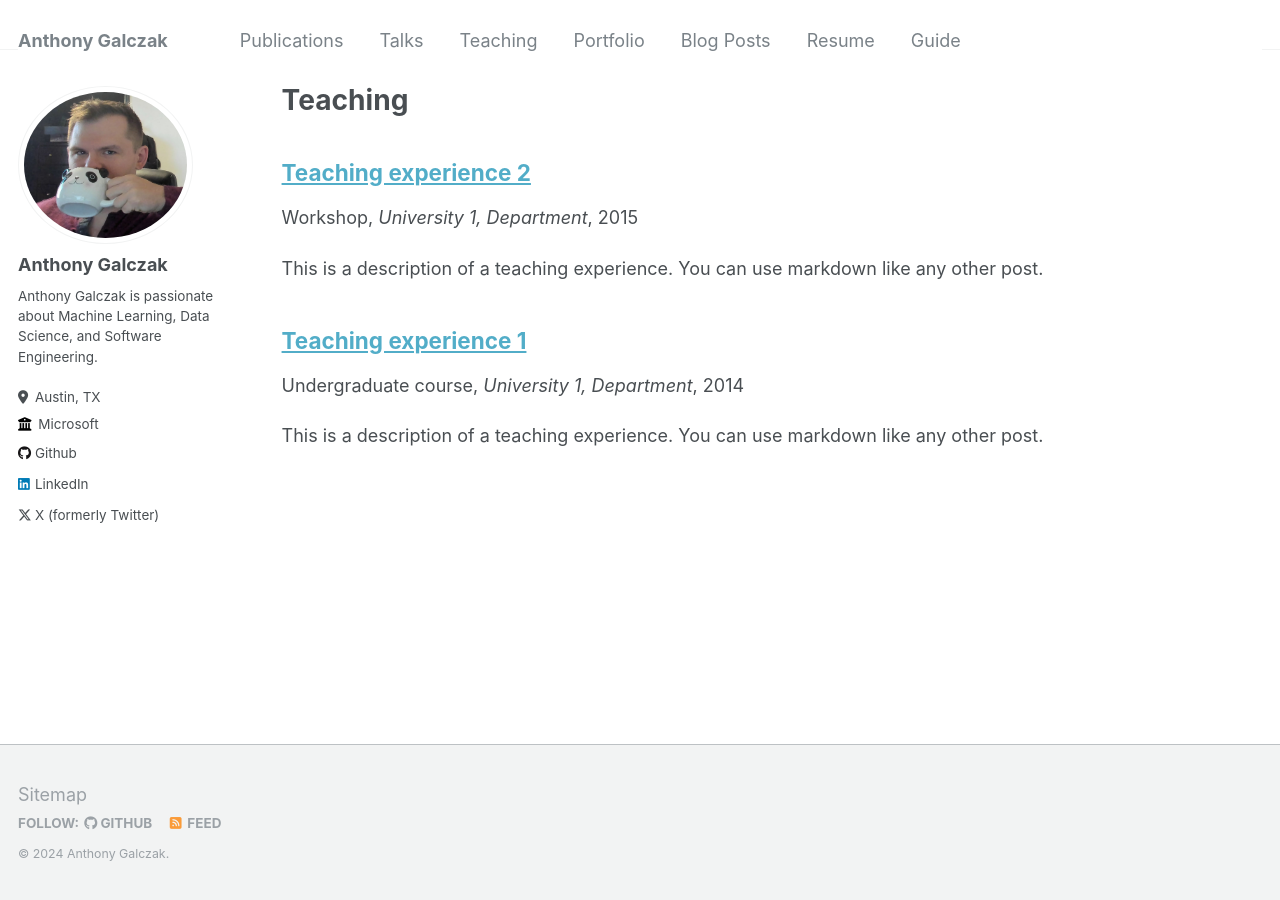
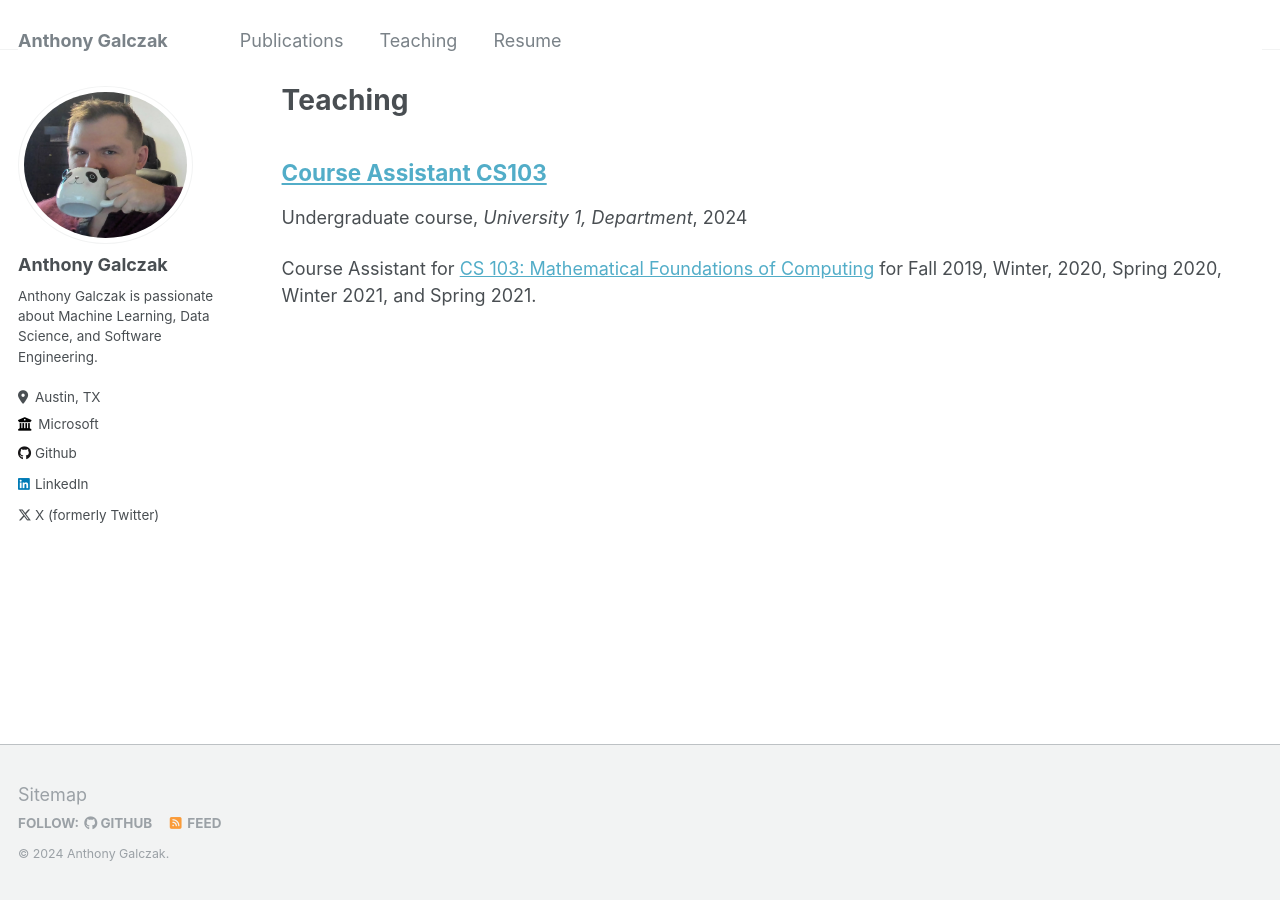
Before and after one commit to Chudbrochil/chudbrochil_academicpages.github.io, a Jekyll site: the page built from _pages/teaching.html, in a window 1280 px wide. Built offline with Jekyll 4.4.1, drawn with Linux system fonts in a browser that asks for light colours.

Commit message:
Add teaching section for Stanford CS103 CA.

```diff
--- a/_teaching/2014-spring-teaching-1.md
+++ /dev/null
@@ -1,20 +0,0 @@
----
-title: "Teaching experience 1"
-collection: teaching
-type: "Undergraduate course"
-permalink: /teaching/2014-spring-teaching-1
-venue: "University 1, Department"
-date: 2014-01-01
-location: "City, Country"
----
-
-This is a description of a teaching experience. You can use markdown like any other post.
-
-Heading 1
-======
-
-Heading 2
-======
-
-Heading 3
-======
--- a/_teaching/2015-spring-teaching-2.md
+++ /dev/null
@@ -1,20 +0,0 @@
----
-title: "Teaching experience 2"
-collection: teaching
-type: "Workshop"
-permalink: /teaching/2015-spring-teaching-1
-venue: "University 1, Department"
-date: 2015-01-01
-location: "City, Country"
----
-
-This is a description of a teaching experience. You can use markdown like any other post.
-
-Heading 1
-======
-
-Heading 2
-======
-
-Heading 3
-======
--- /dev/null
+++ b/_teaching/2019-stanford-ca.md
@@ -0,0 +1,13 @@
+---
+title: "Course Assistant CS103"
+collection: teaching
+type: "Undergraduate course"
+permalink: /teaching/2019-stanford-ca
+venue: "University 1, Department"
+date: 2019, 2020, 2021
+location: "Stanford, CA"
+---
+
+Course Assistant for [CS 103: Mathematical Foundations of Computing](https://web.stanford.edu/class/cs103/) for Fall 2019, Winter, 2020, Spring 2020, Winter 2021, and Spring 2021.
+
+Consistently received high reviews quarter-to-quarter and trained new CAs for CS103.
```
Also changed, not shown: _data/navigation.yml (+8 -8 lines).
